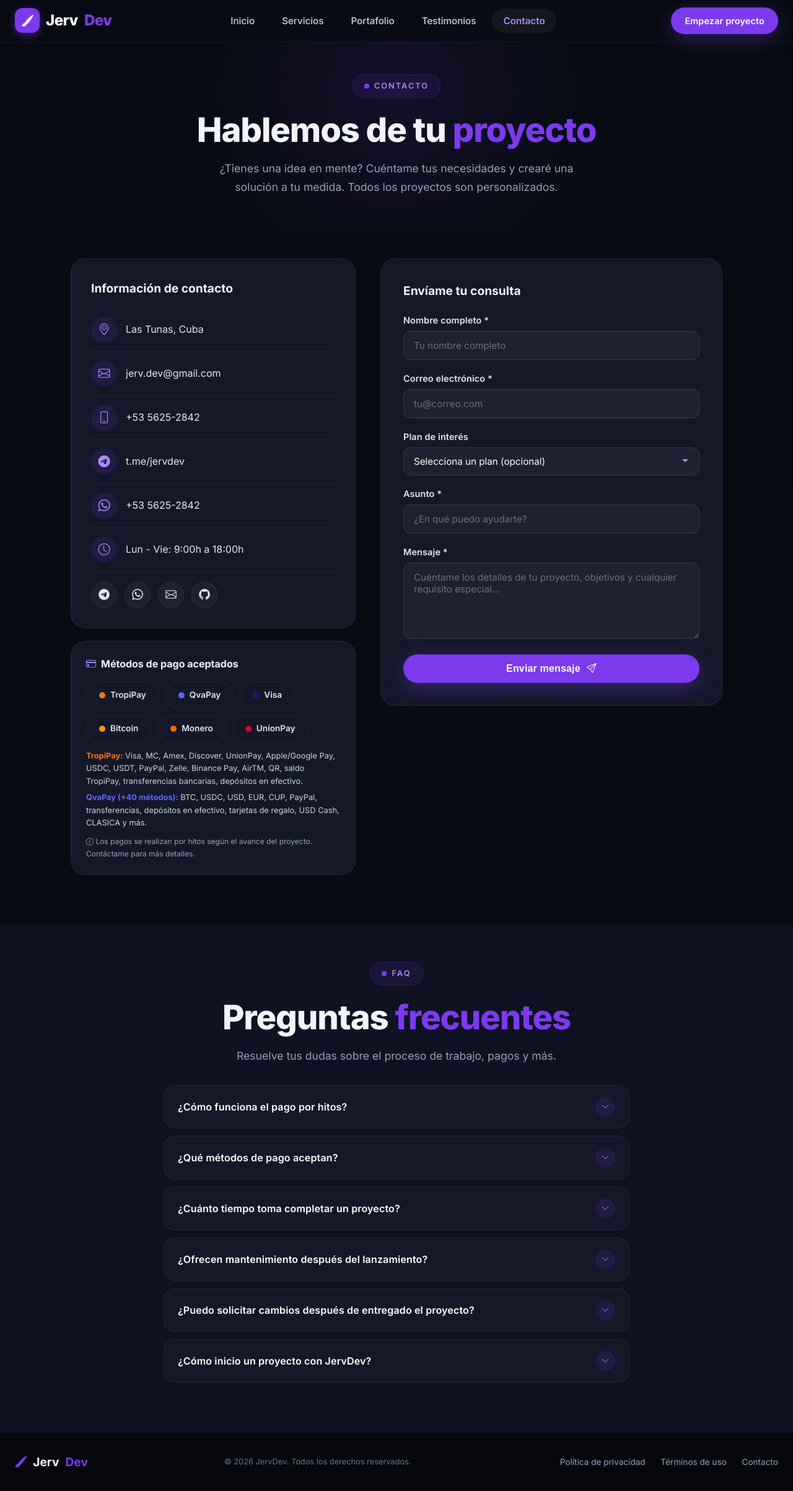
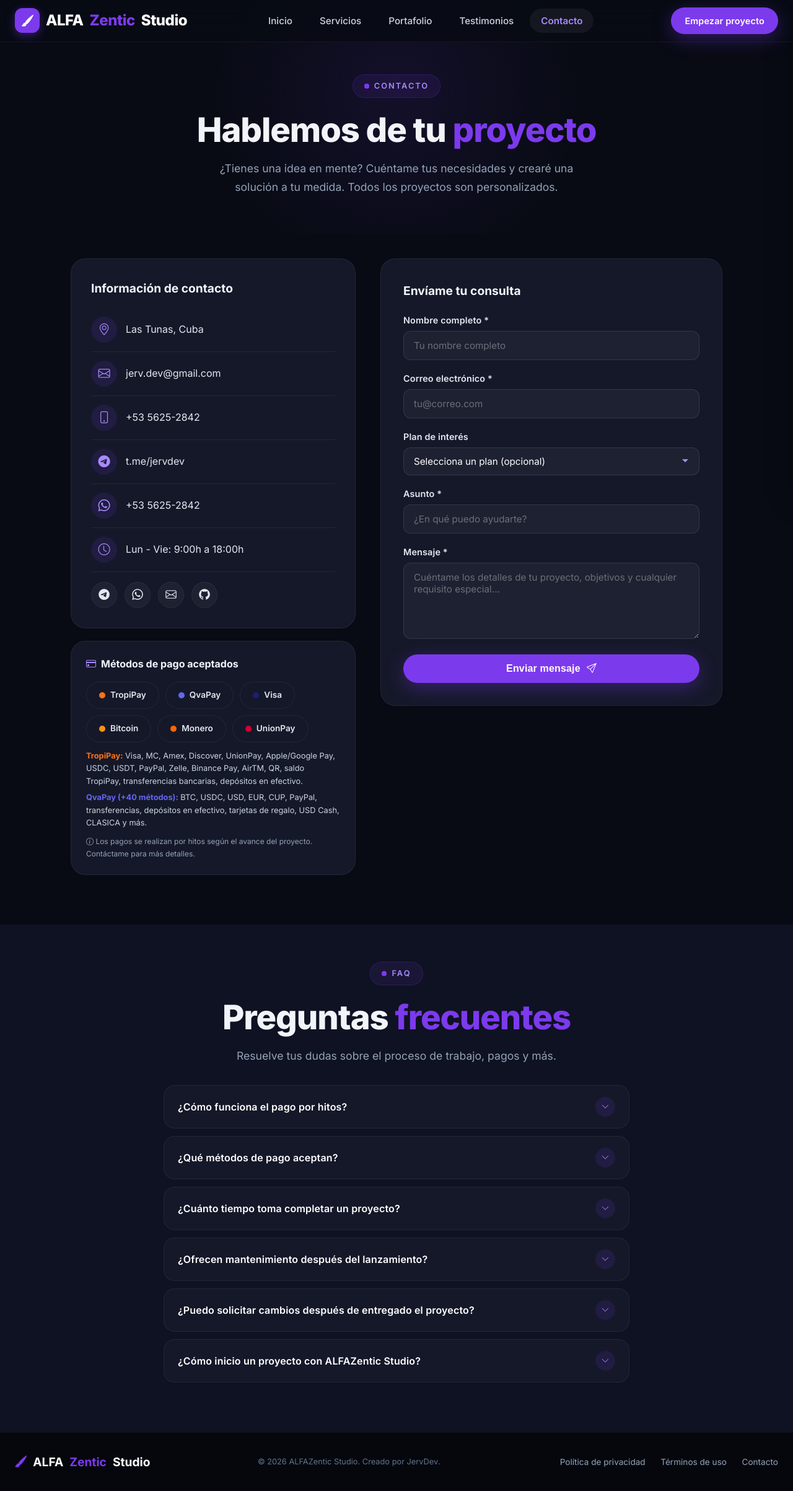
Before and after one commit to alfazentic-studio/alfazentic-studio.github.io, a plain HTML site: page contacto.html in a window 1280 px wide. Shown: the whole page at 62% size. Drawn offline with nearby package versions, Linux system fonts and the light colour scheme.

Commit message:
Update contacto.html

```diff
--- a/contacto.html
+++ b/contacto.html
@@ -2,11 +2,11 @@
 <html lang="es">
 <head>
     <meta charset="utf-8">
-    <link rel="icon" type="image/png" href="favicon.png">
-    <link rel="apple-touch-icon" href="favicon.png">
+    <link rel="icon" type="image/png" sizes="256x256" href="favicon.png">
+    <link rel="apple-touch-icon" sizes="180x180" href="favicon.png">
     <meta name="viewport" content="width=device-width, initial-scale=1">
-    <title>JervDev | Contacto y FAQ</title>
-    <meta name="description" content="Contacta a JervDev para tu proyecto web. Información de pago, métodos aceptados y preguntas frecuentes.">
+    <title>ALFAZentic Studio | Contacto y FAQ</title>
+    <meta name="description" content="Contacta a ALFAZentic Studio para tu proyecto web. Información de pago, métodos aceptados y preguntas frecuentes. Creado por JervDev.">
     <link rel="preconnect" href="https://fonts.googleapis.com">
     <link rel="preconnect" href="https://fonts.gstatic.com" crossorigin>
     <link href="https://fonts.googleapis.com/css2?family=Inter:opsz,wght@14..32,300;14..32,400;14..32,500;14..32,600;14..32,700;14..32,800;14..32,900&display=swap" rel="stylesheet">
@@ -414,7 +414,7 @@
     <nav class="navbar" id="navbar">
         <div class="container">
             <a href="index.html" class="navbar-brand">
-                <span class="brand-icon"><i class="bi bi-brush-fill"></i></span>Jerv<span class="text-purple">Dev</span>
+                <span class="brand-icon"><i class="bi bi-brush-fill"></i></span>ALFA<span class="text-purple">Zentic</span> Studio
             </a>
             <ul class="navbar-links" id="navbarLinks">
                 <li><a href="index.html">Inicio</a></li>
@@ -527,8 +527,8 @@
                     <div class="faq-answer"><div class="faq-answer-inner">Cada plan incluye un número determinado de revisiones durante el desarrollo. Una vez entregado el proyecto final, los cambios adicionales se cotizan por separado o se cubren con un plan de mantenimiento. Recomiendo ser muy específico durante la fase de requerimientos para minimizar cambios posteriores.</div></div>
                 </div>
                 <div class="faq-item">
-                    <button class="faq-question" onclick="toggleFaq(this)">¿Cómo inicio un proyecto con JervDev? <span class="faq-arrow"><i class="bi bi-chevron-down"></i></span></button>
-                    <div class="faq-answer"><div class="faq-answer-inner">Simplemente llena el formulario de contacto en esta página o escríbeme directamente a jerv.dev@gmail.com, por Telegram (@jervdev) o WhatsApp (+53 5625-2842). Discutiremos tu idea, definiremos requerimientos, te enviaré una propuesta con presupuesto y cronograma, y una vez aprobada, ¡comenzamos!</div></div>
+                    <button class="faq-question" onclick="toggleFaq(this)">¿Cómo inicio un proyecto con ALFAZentic Studio? <span class="faq-arrow"><i class="bi bi-chevron-down"></i></span></button>
+                    <div class="faq-answer"><div class="faq-answer-inner">Simplemente llena el formulario de contacto en esta página o escríbeme directamente (JervDev) a jerv.dev@gmail.com, por Telegram (@jervdev) o WhatsApp (+53 5625-2842). Discutiremos tu idea, definiremos requerimientos, te enviaré una propuesta con presupuesto y cronograma, y una vez aprobada, ¡comenzamos!</div></div>
                 </div>
             </div>
         </div>
@@ -536,8 +536,8 @@
     <footer class="footer-section">
         <div class="container">
             <div class="footer-grid">
-                <a href="index.html" class="footer-brand"><i class="bi bi-brush-fill text-purple"></i> Jerv<span class="text-purple">Dev</span></a>
-                <span class="footer-copy">&copy; 2026 JervDev. Todos los derechos reservados.</span>
+                <a href="index.html" class="footer-brand"><i class="bi bi-brush-fill text-purple"></i> ALFA<span class="text-purple">Zentic</span> Studio</a>
+                <span class="footer-copy">&copy; 2026 ALFAZentic Studio. Creado por JervDev.</span>
                 <div class="footer-links">
                     <a href="#">Política de privacidad</a>
                     <a href="#">Términos de uso</a>
```
